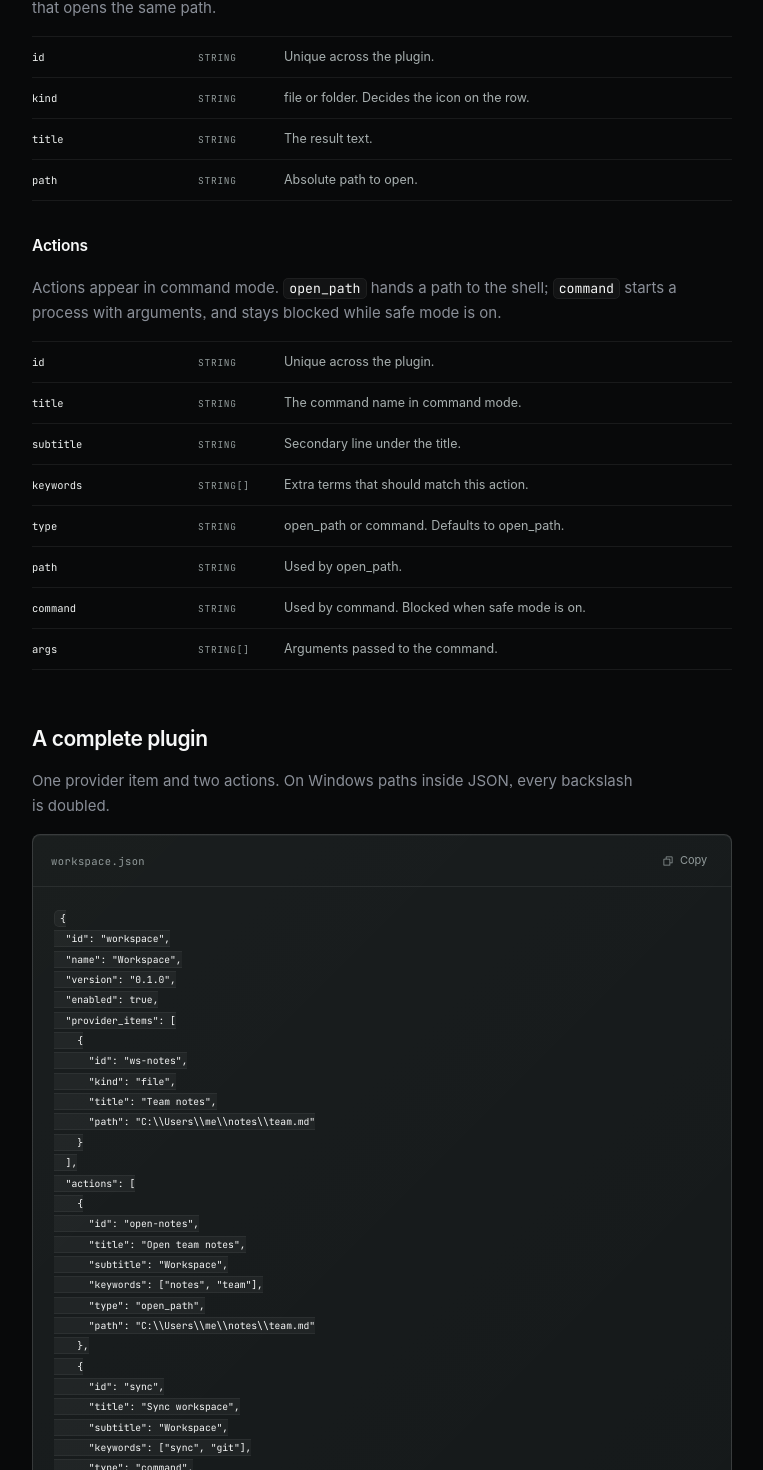
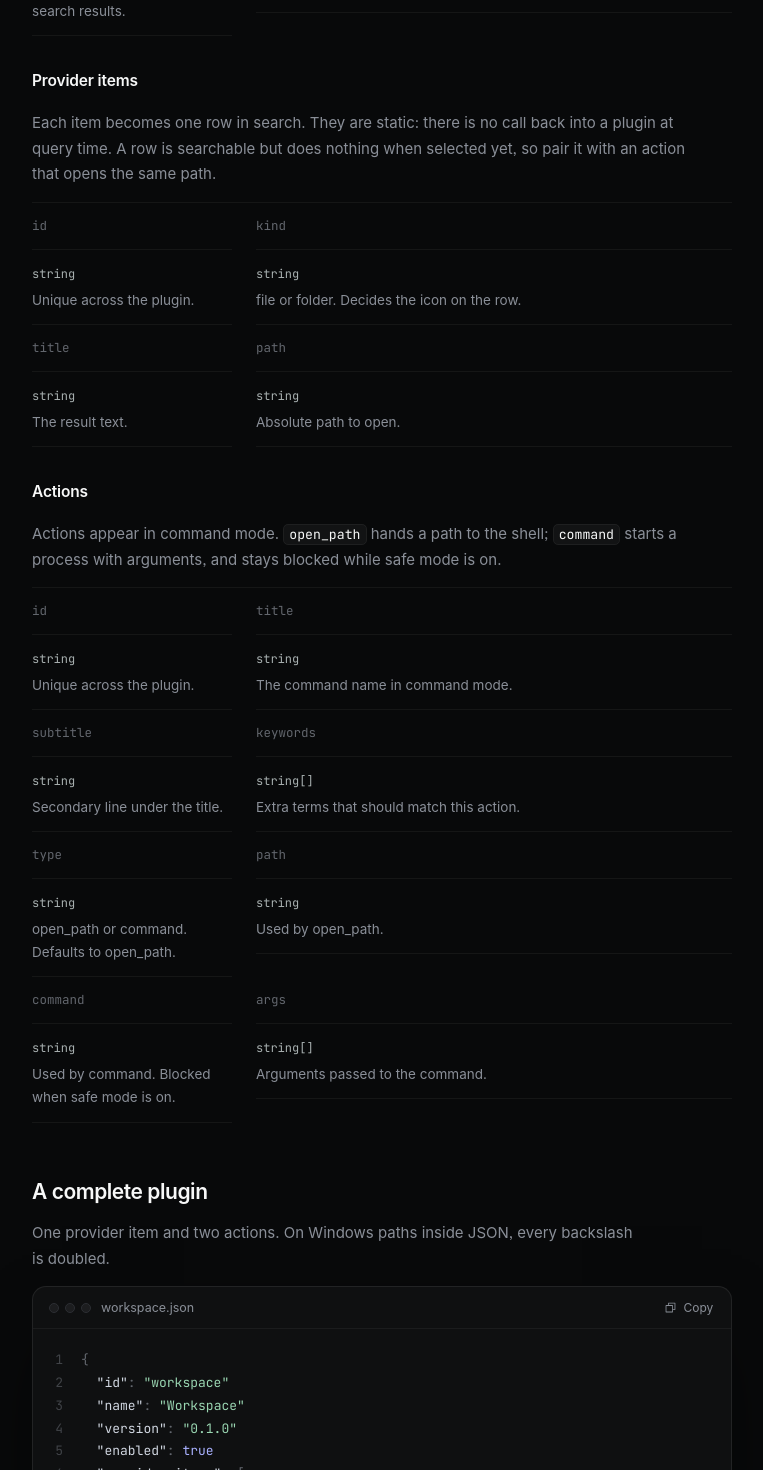
Before and after one commit to haxllo/nexapp.live, a Next.js app: page /plugin-sdk in a window 1280 px wide. Shown: the part 1324-2794 px from the top of the page, without its empty margins (320-1083 px from the left). Built offline with nearby package versions, Linux system fonts and the light colour scheme; a web font is replaced by a local one.

Commit message:
style: refine site UI and dev config

```diff
--- a/next.config.ts
+++ b/next.config.ts
@@ -1,7 +1,11 @@
 import type { NextConfig } from "next";
+import path from "node:path";
 
 const nextConfig: NextConfig = {
   poweredByHeader: false,
+  turbopack: {
+    root: path.resolve(process.cwd()),
+  },
 };
 
 export default nextConfig;
--- a/src/app/download/page.tsx
+++ b/src/app/download/page.tsx
@@ -1,6 +1,7 @@
 import type { Metadata } from "next";
 import { Button } from "@/components/ui";
 import { CodeBlock } from "@/components/code-block";
+import type { CodeLine } from "@/components/code-block";
 import { PageIntro } from "@/components/page-intro";
 import { TextLink } from "@/components/ui";
 import { latestAssets } from "@/lib/releases";
@@ -12,10 +13,12 @@ export const metadata: Metadata = {
     "Download Nex for Windows 10 and 11, x64. Installer, portable zip, and build-from-source instructions.",
 };
 
-const sourceBuild = `git clone https://github.com/haxllo/nex.git
+const sourceBuildLines: CodeLine[] = `git clone https://github.com/haxllo/nex.git
 cd nex
 cargo build --release --bin Nex --bin NexHelper
-.\\target\\release\\Nex.exe`;
+.\\target\\release\\Nex.exe`
+  .split("\n")
+  .map((text) => [{ text, raw: true }]);
 
 const requirements = [
   ["System", "Windows 10 or 11, 64-bit"],
@@ -172,7 +175,7 @@ export default function DownloadPage() {
                 allowlisted key simulation.
               </p>
               <div style={{ marginTop: 20 }}>
-                <CodeBlock code={sourceBuild} title="PowerShell" />
+                <CodeBlock variant="ln" title="PowerShell" lines={sourceBuildLines} />
               </div>
             </section>
           </div>
--- a/src/app/plugin-sdk/page.tsx
+++ b/src/app/plugin-sdk/page.tsx
@@ -2,7 +2,6 @@ import type { Metadata } from "next";
 import Link from "next/link";
 import { CodeBlock } from "@/components/code-block";
 import type { CodeLine } from "@/components/code-block";
-import { TextLink } from "@/components/ui";
 
 export const metadata: Metadata = {
   title: "Plugin SDK",
@@ -22,45 +21,203 @@ const layoutLines: CodeLine[] = [
   ],
 ];
 
-const manifest = `{
-  "id": "workspace",
-  "name": "Workspace",
-  "version": "0.1.0",
-  "enabled": true,
-  "provider_items": [
-    {
-      "id": "ws-notes",
-      "kind": "file",
-      "title": "Team notes",
-      "path": "C:\\\\Users\\\\me\\\\notes\\\\team.md"
-    }
+const manifestLines: CodeLine[] = [
+  [{ text: "{", className: "tk-p" }],
+  [
+    { text: "  ", raw: true },
+    { text: '"id"', className: "tk-k" },
+    { text: ": ", className: "tk-p" },
+    { text: '"workspace"', className: "tk-s" },
   ],
-  "actions": [
-    {
-      "id": "open-notes",
-      "title": "Open team notes",
-      "subtitle": "Workspace",
-      "keywords": ["notes", "team"],
-      "type": "open_path",
-      "path": "C:\\\\Users\\\\me\\\\notes\\\\team.md"
-    },
-    {
-      "id": "sync",
-      "title": "Sync workspace",
-      "subtitle": "Workspace",
-      "keywords": ["sync", "git"],
-      "type": "command",
-      "command": "git",
-      "args": ["pull"]
-    }
-  ]
-}`;
+  [
+    { text: "  ", raw: true },
+    { text: '"name"', className: "tk-k" },
+    { text: ": ", className: "tk-p" },
+    { text: '"Workspace"', className: "tk-s" },
+  ],
+  [
+    { text: "  ", raw: true },
+    { text: '"version"', className: "tk-k" },
+    { text: ": ", className: "tk-p" },
+    { text: '"0.1.0"', className: "tk-s" },
+  ],
+  [
+    { text: "  ", raw: true },
+    { text: '"enabled"', className: "tk-k" },
+    { text: ": ", className: "tk-p" },
+    { text: "true", className: "tk-b" },
+  ],
+  [
+    { text: "  ", raw: true },
+    { text: '"provider_items"', className: "tk-k" },
+    { text: ": ", className: "tk-p" },
+    { text: "[", className: "tk-p" },
+  ],
+  [
+    { text: "    ", raw: true },
+    { text: "{", className: "tk-p" },
+  ],
+  [
+    { text: "      ", raw: true },
+    { text: '"id"', className: "tk-k" },
+    { text: ": ", className: "tk-p" },
+    { text: '"ws-notes"', className: "tk-s" },
+  ],
+  [
+    { text: "      ", raw: true },
+    { text: '"kind"', className: "tk-k" },
+    { text: ": ", className: "tk-p" },
+    { text: '"file"', className: "tk-s" },
+  ],
+  [
+    { text: "      ", raw: true },
+    { text: '"title"', className: "tk-k" },
+    { text: ": ", className: "tk-p" },
+    { text: '"Team notes"', className: "tk-s" },
+  ],
+  [
+    { text: "      ", raw: true },
+    { text: '"path"', className: "tk-k" },
+    { text: ": ", className: "tk-p" },
+    { text: '"C:\\\\Users\\\\me\\\\notes\\\\team.md"', className: "tk-s" },
+  ],
+  [
+    { text: "    ", raw: true },
+    { text: "}", className: "tk-p" },
+  ],
+  [
+    { text: "  ", raw: true },
+    { text: "]", className: "tk-p" },
+  ],
+  [
+    { text: "  ", raw: true },
+    { text: '"actions"', className: "tk-k" },
+    { text: ": ", className: "tk-p" },
+    { text: "[", className: "tk-p" },
+  ],
+  [
+    { text: "    ", raw: true },
+    { text: "{", className: "tk-p" },
+  ],
+  [
+    { text: "      ", raw: true },
+    { text: '"id"', className: "tk-k" },
+    { text: ": ", className: "tk-p" },
+    { text: '"open-notes"', className: "tk-s" },
+  ],
+  [
+    { text: "      ", raw: true },
+    { text: '"title"', className: "tk-k" },
+    { text: ": ", className: "tk-p" },
+    { text: '"Open team notes"', className: "tk-s" },
+  ],
+  [
+    { text: "      ", raw: true },
+    { text: '"subtitle"', className: "tk-k" },
+    { text: ": ", className: "tk-p" },
+    { text: '"Workspace"', className: "tk-s" },
+  ],
+  [
+    { text: "      ", raw: true },
+    { text: '"keywords"', className: "tk-k" },
+    { text: ": ", className: "tk-p" },
+    { text: '["notes", "team"]', className: "tk-s" },
+  ],
+  [
+    { text: "      ", raw: true },
+    { text: '"type"', className: "tk-k" },
+    { text: ": ", className: "tk-p" },
+    { text: '"open_path"', className: "tk-s" },
+  ],
+  [
+    { text: "      ", raw: true },
+    { text: '"path"', className: "tk-k" },
+    { text: ": ", className: "tk-p" },
+    { text: '"C:\\\\Users\\\\me\\\\notes\\\\team.md"', className: "tk-s" },
+  ],
+  [
+    { text: "    ", raw: true },
+    { text: "}", className: "tk-p" },
+  ],
+  [
+    { text: "    ", raw: true },
+    { text: "{", className: "tk-p" },
+  ],
+  [
+    { text: "      ", raw: true },
+    { text: '"id"', className: "tk-k" },
+    { text: ": ", className: "tk-p" },
+    { text: '"sync"', className: "tk-s" },
+  ],
+  [
+    { text: "      ", raw: true },
+    { text: '"title"', className: "tk-k" },
+    { text: ": ", className: "tk-p" },
+    { text: '"Sync workspace"', className: "tk-s" },
+  ],
+  [
+    { text: "      ", raw: true },
+    { text: '"subtitle"', className: "tk-k" },
+    { text: ": ", className: "tk-p" },
+    { text: '"Workspace"', className: "tk-s" },
+  ],
+  [
+    { text: "      ", raw: true },
+    { text: '"keywords"', className: "tk-k" },
+    { text: ": ", className: "tk-p" },
+    { text: '["sync", "git"]', className: "tk-s" },
+  ],
+  [
+    { text: "      ", raw: true },
+    { text: '"type"', className: "tk-k" },
+    { text: ": ", className: "tk-p" },
+    { text: '"command"', className: "tk-s" },
+  ],
+  [
+    { text: "      ", raw: true },
+    { text: '"command"', className: "tk-k" },
+    { text: ": ", className: "tk-p" },
+    { text: '"git"', className: "tk-s" },
+  ],
+  [
+    { text: "      ", raw: true },
+    { text: '"args"', className: "tk-k" },
+    { text: ": ", className: "tk-p" },
+    { text: '["pull"]', className: "tk-s" },
+  ],
+  [
+    { text: "    ", raw: true },
+    { text: "}", className: "tk-p" },
+  ],
+  [
+    { text: "  ", raw: true },
+    { text: "]", className: "tk-p" },
+  ],
+  [{ text: "}", className: "tk-p" }],
+];
 
-const config = `plugins_enabled = true
-plugins_safe_mode = true
-plugin_paths = [
-  "C:\\\\Users\\\\you\\\\AppData\\\\Roaming\\\\Nex\\\\plugins",
-]`;
+const configLines: CodeLine[] = [
+  [
+    { text: "plugins_enabled", className: "tk-k" },
+    { text: " = ", className: "tk-p" },
+    { text: "true", className: "tk-b" },
+  ],
+  [
+    { text: "plugins_safe_mode", className: "tk-k" },
+    { text: " = ", className: "tk-p" },
+    { text: "true", className: "tk-b" },
+  ],
+  [
+    { text: "plugin_paths", className: "tk-k" },
+    { text: " = ", className: "tk-p" },
+    { text: "[", className: "tk-p" },
+  ],
+  [
+    { text: "  ", raw: true },
+    { text: '"C:\\\\Users\\\\you\\\\AppData\\\\Roaming\\\\Nex\\\\plugins"', className: "tk-s" },
+  ],
+  [{ text: "]", className: "tk-p" }],
+];
 
 const fields = [
   ["id", "string", "Stable identifier for the plugin."],
@@ -100,19 +257,18 @@ const nav = [
 
 function FieldTable({ rows }: { rows: string[][] }) {
   return (
-    <div className="not-prose mt-5 border-t border-line">
-      {rows.map(([key, type, desc]) => (
-        <div
-          key={key}
-          className="grid gap-1 border-b border-line py-2.5 md:grid-cols-[150px_70px_minmax(0,1fr)] md:items-baseline md:gap-4"
-        >
-          <span className="mono text-[10.5px] text-paper">{key}</span>
-          <span className="mono text-[9.5px] uppercase tracking-[0.08em] text-faint">
-            {type}
-          </span>
-          <span className="text-[12.5px] leading-[1.6] text-muted">{desc}</span>
-        </div>
-      ))}
+    <div className="pg-prose">
+      <dl>
+        {rows.map(([key, type, desc]) => (
+          <div key={key}>
+            <dt>{key}</dt>
+            <dd>
+              <span className="mono text-xs text-muted">{type}</span>
+              <p className="mt-1">{desc}</p>
+            </dd>
+          </div>
+        ))}
+      </dl>
     </div>
   );
 }
@@ -142,6 +298,10 @@ export default function PluginSdkPage() {
                 {label}
               </Link>
             ))}
+          </nav>
+          <nav className="pg-side-extra" aria-label="Related pages">
+            <Link href="/docs/configuration">Configuration reference</Link>
+            <Link href="/features">What the panel does</Link>
           </nav>
         </aside>
 
@@ -185,7 +345,7 @@ export default function PluginSdkPage() {
             One provider item and two actions. On Windows paths inside JSON, every
             backslash is doubled.
           </p>
-          <CodeBlock code={manifest} title="workspace.json" />
+          <CodeBlock variant="ln" title="workspace.json" lines={manifestLines} />
 
           <h2 id="safe-mode">Safe mode</h2>
           <p>
@@ -193,7 +353,7 @@ export default function PluginSdkPage() {
             actions entirely. Provider items and <code>open_path</code> actions keep
             working. Turn it off only for plugins you wrote or have read.
           </p>
-          <CodeBlock code={config} title="config.toml" />
+          <CodeBlock variant="ln" title="config.toml" lines={configLines} />
 
           <h2 id="what-is-not-here-yet">What is not here yet</h2>
           <p>
@@ -222,12 +382,6 @@ export default function PluginSdkPage() {
         </article>
       </div>
 
-      <div className="ln-shell">
-        <div className="flex flex-wrap gap-4 pt-4">
-          <TextLink href="/docs/configuration">Configuration reference</TextLink>
-          <TextLink href="/features">What the panel does</TextLink>
-        </div>
-      </div>
     </div>
   );
 }
--- a/src/components/site-footer.tsx
+++ b/src/components/site-footer.tsx
@@ -116,10 +116,6 @@ export function SiteFooter() {
             </ul>
           </div>
         </div>
-        <div className="ln-footer-bottom">
-          <span>© 2026 Nex. MIT licensed. Built with Rust and WebView2.</span>
-          <span>Not affiliated with Microsoft.</span>
-        </div>
       </div>
     </footer>
   );
```
Also changed, not shown: src/app/globals.css.
